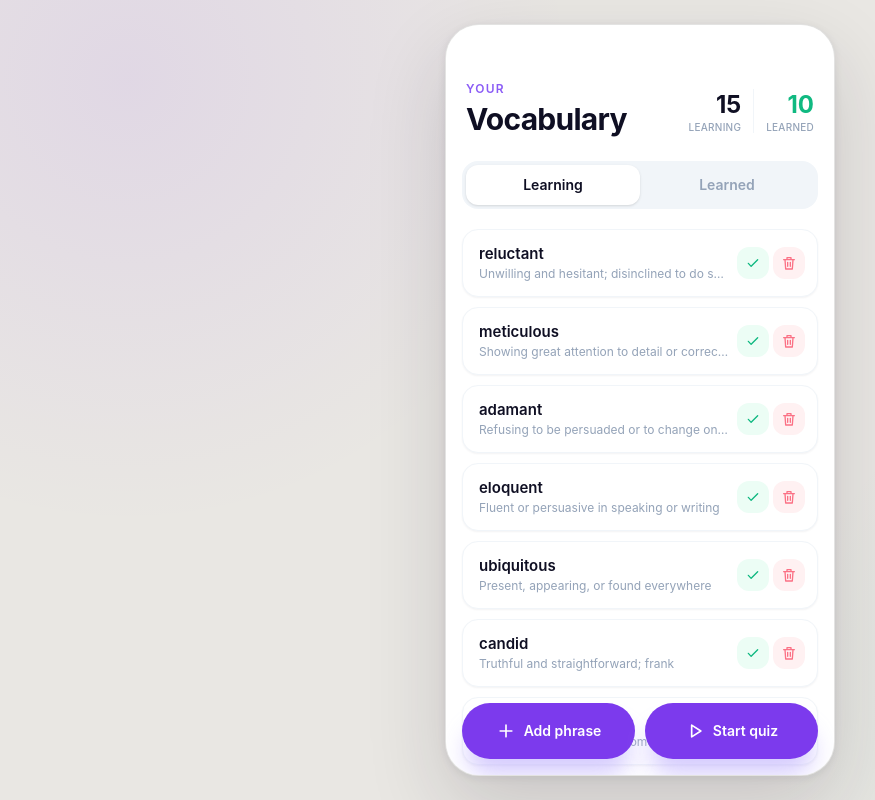
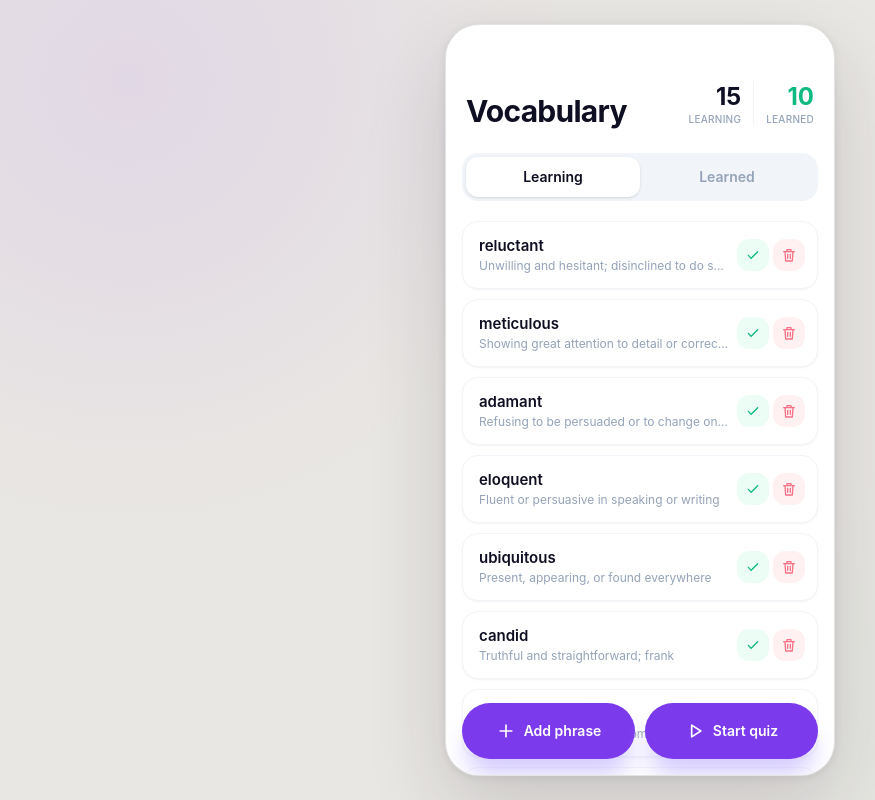
Before and after one commit to shtannikov/memento, a Next.js app: page / in a window 1280 px wide. Shown: the whole page, without its empty margins (0-875 px from the left). Built offline with nearby package versions, Linux system fonts and the light colour scheme.

Commit message:
Simplify vocabulary header

```diff
--- a/src/features/vocabulary/vocabulary-header.tsx
+++ b/src/features/vocabulary/vocabulary-header.tsx
@@ -29,10 +29,7 @@ export function VocabularyHeader({
   return (
     <header className={styles.header}>
       <div className={styles.headerRow}>
-        <div>
-          <p className={styles.eyebrow}>Your</p>
-          <h1>Vocabulary</h1>
-        </div>
+        <h1>Vocabulary</h1>
         <div className={styles.totals} aria-label="Vocabulary totals">
           <VocabularyTotal count={learningCount} label="learning" />
           <div className={styles.totalDivider} />
--- a/src/features/vocabulary/vocabulary-screen.module.css
+++ b/src/features/vocabulary/vocabulary-screen.module.css
@@ -18,16 +18,6 @@
   display: flex;
   align-items: flex-end;
   justify-content: space-between;
-}
-
-.eyebrow {
-  margin: 0 0 4px;
-  color: #8b5cf6;
-  font-size: 12px;
-  line-height: 16px;
-  font-weight: 600;
-  letter-spacing: 0.1em;
-  text-transform: uppercase;
 }
 
 .header h1 {
```
